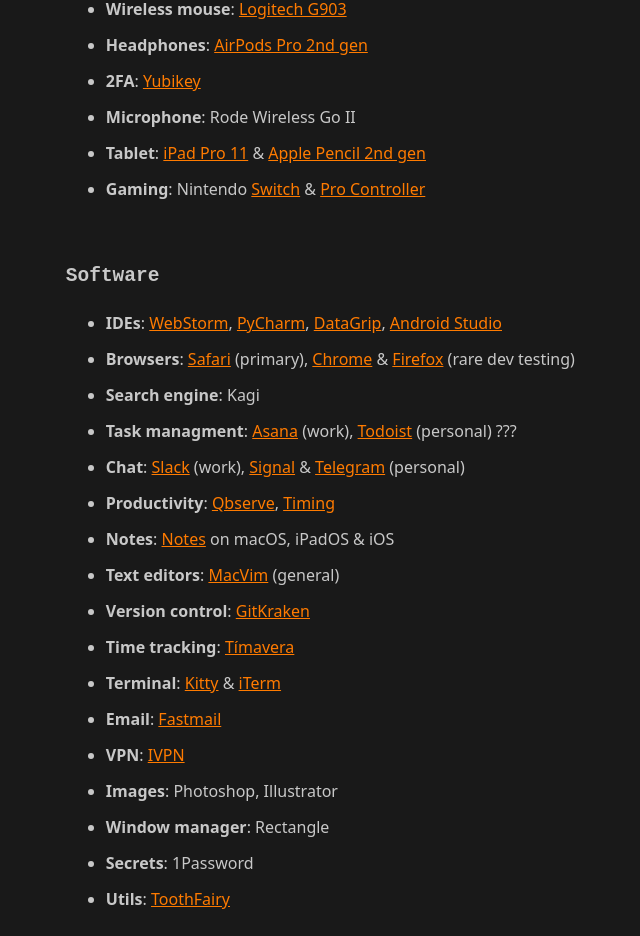
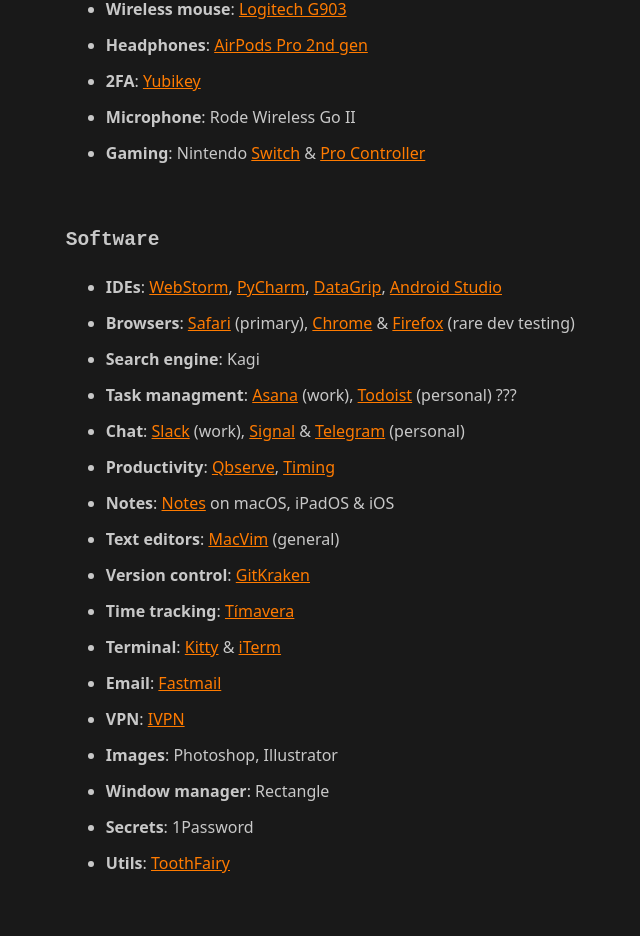
Before and after one commit to jonrh/jonrh.is, a Next.js app: page /tools in a window 1280 px wide. Shown: the part 1060-1996 px from the top of the page, without its empty margins (259-899 px from the left). Built offline with nearby package versions, Linux system fonts and the light colour scheme.

Commit message:
Removed iPad from current hardware list
No longer using, hand-me-down in Nov 2022.

```diff
--- a/pages/tools.mdx
+++ b/pages/tools.mdx
@@ -31,7 +31,6 @@ Table of contents:
 + **Headphones**: [AirPods Pro 2nd gen][airpodspro]
 + **2FA**: [Yubikey][2fa]
 + **Microphone**: Rode Wireless Go II {/* bought Aug 2021 */}
-+ **Tablet**: [iPad Pro 11][tablet] & [Apple Pencil 2nd gen][applepencil]
 + **Gaming**: Nintendo [Switch][switch] & [Pro Controller][procontroller]
 
 <h2 id="software">Software</h2>
```
